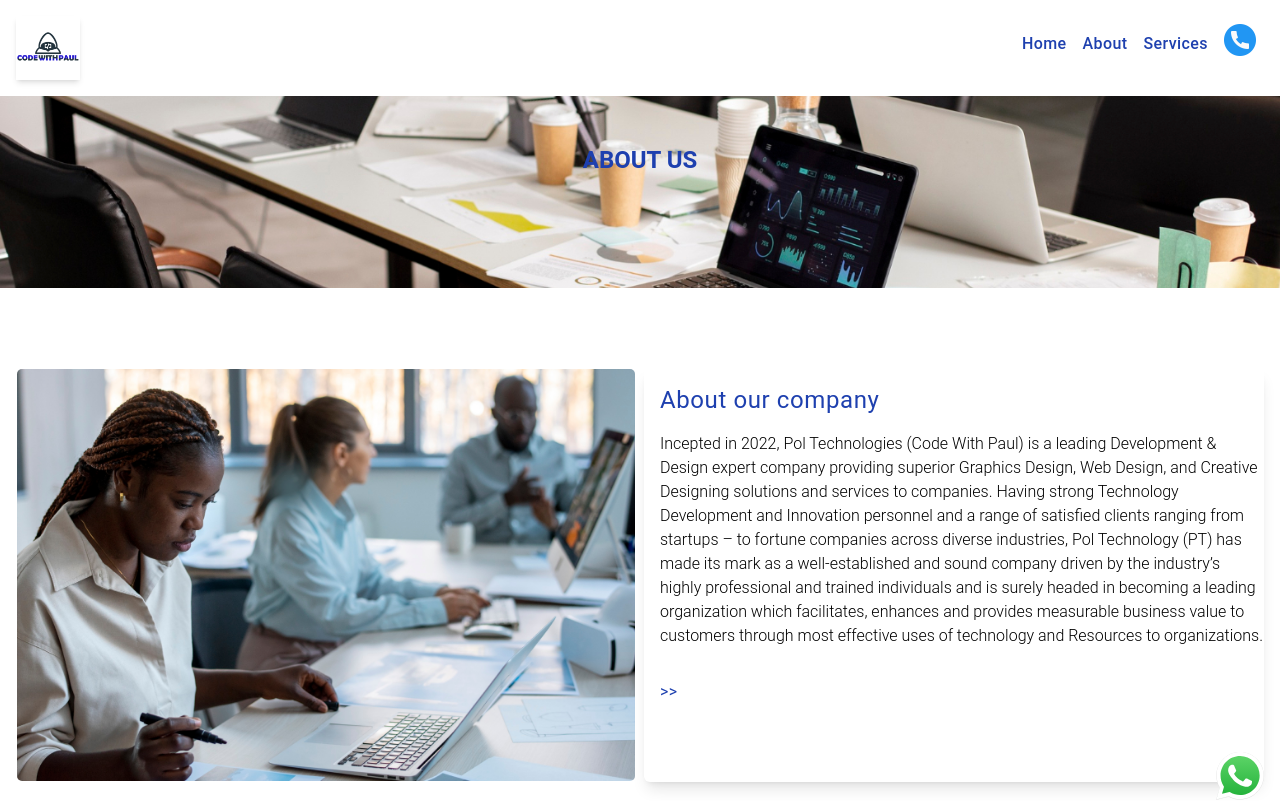
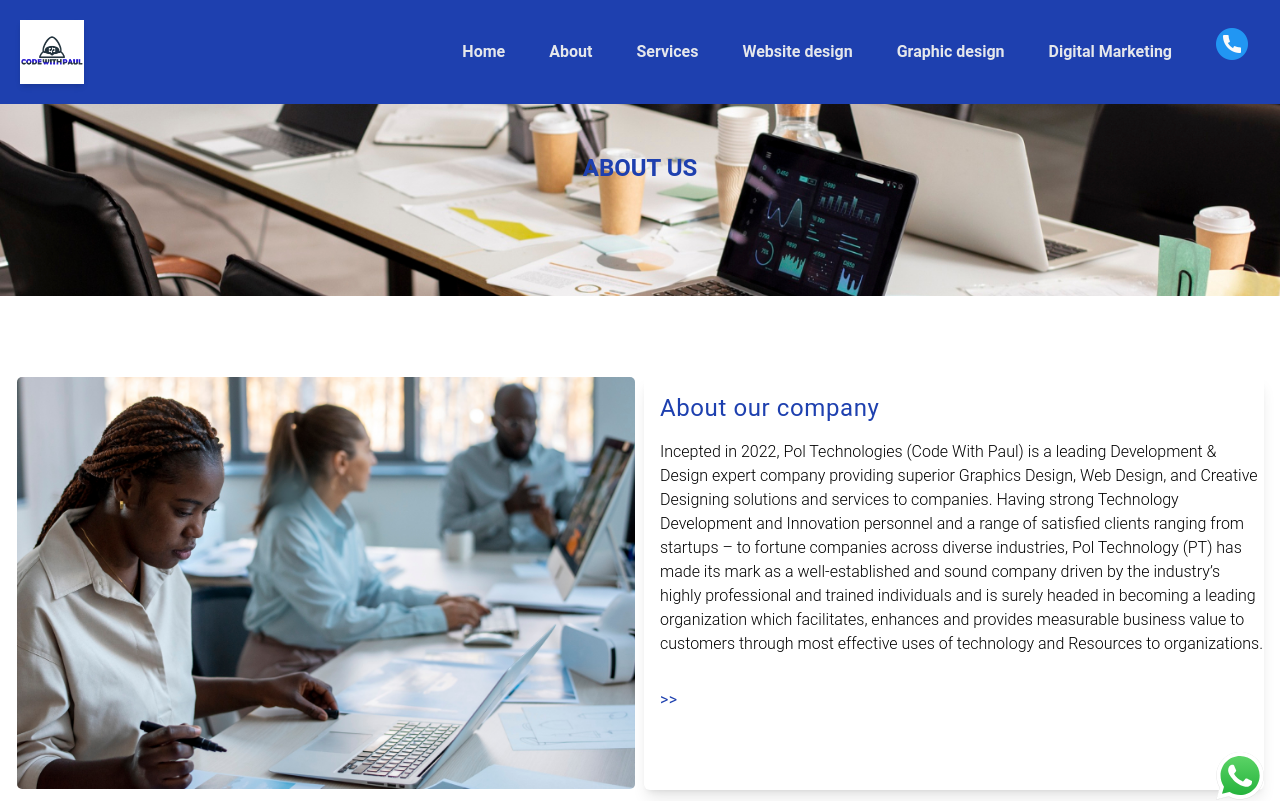
Before and after one commit to Paulhakeem/code-with-paul, a Vue app: page /about in a window 1280 px wide. Shown: the top 801 px of the page. Built offline with nearby package versions, Linux system fonts and the light colour scheme.

Commit message:
Footer.vue Header.vue

```diff
--- a/src/components/Footer.vue
+++ b/src/components/Footer.vue
@@ -123,19 +123,31 @@
           Useful links
         </h6>
         <p class="mb-4">
-          <a href="#!" class="text-white dark:text-white"
-            >Services</a
-          >
+          <RouterLink to="/" class="text-white dark:text-white"
+            >Services
+          </RouterLink>
         </p>
         <p class="mb-4">
-          <a href="#!" class="text-white dark:text-white"
-            >About</a
-          >
+          <RouterLink to="/about"  class="text-white dark:text-white"
+            >About</RouterLink>
+
         </p>
         <p class="mb-4">
-          <a href="#!" class="text-white dark:text-white"
-            >Contacts</a
-          >
+          <RouterLink to=""  class="text-white dark:text-white"
+            >Website design</RouterLink>
+
+        </p>
+
+        <p class="mb-4">
+          <RouterLink to=""  class="text-white dark:text-white"
+            >Graphic design</RouterLink>
+
+        </p>
+
+        <p class="mb-4">
+          <RouterLink to="/reach"  class="text-white dark:text-white"
+            >Contact</RouterLink>
+
         </p>
 
       </div>
--- a/src/components/Header.vue
+++ b/src/components/Header.vue
@@ -1,31 +1,169 @@
 <script setup>
 import {ref} from 'vue'
 import { RouterLink, useRouter } from 'vue-router'
+
+const showMenu = ref(false)
 </script>
 <template>
 
-<header class="bg-white border-gray-200 dark:border-gray-700 shadow-md sticky top-0">
-  <div class="max-w-screen-xl flex items-center justify-between mx-auto p-4">
-    <img src="../assets/LOGO.png" class="w-16 shadow-md">
-    <ul class="flex">
-      <RouterLink to="/">
-      <li class="text-blue-800 font-medium text-md tracking-wide hover:bg-blue-800 hover:text-white p-2 rounded-md cursor-pointer">Home</li>
+<div id="app">
+  <div class="">
+    <div class="bg-blue-800">
+      <nav class="flex container mx-auto px-5 py-5">
+        <ul class="flex flex-grow space-x-4">
+          <li>
+            <a
+              href="/"
+              class="flex items-center space-x-3 text-gray-700 md:mr-5"
+              >
+              <img src="../assets/LOGO.png" class="w-16 bg-white shadow-md">
+
+            </a>
+          </li>
+        </ul>
+        <ul class="flex items-center space-x-5">
+          <li class="hidden sm:flex">
+            <RouterLink to="/"
+              class="text-gray-200 hover:text-gray-400 text font-semibold py-1 px-3"
+              >Home
             </RouterLink>
-        <RouterLink to="/about">
-      <li class="text-blue-800 font-medium text-md tracking-wide hover:bg-blue-800 hover:text-white p-2 rounded-md cursor-pointer">About</li>
+
+          </li>
+          <li class="hidden sm:flex">
+            <RouterLink to="/about"
+              class="text-gray-200 hover:text-gray-400 text font-semibold py-1 px-3"
+              >About
             </RouterLink>
-        <RouterLink to='/service'>
-      <li class="text-blue-800 font-medium text-md tracking-wide p-2 rounded-md cursor-pointer">
-            Services
+
           </li>
+          <li class="hidden sm:flex">
+            <RouterLink to="/service"
+              class="text-gray-200 hover:text-gray-400 text font-semibold py-1 px-3"
+              >Services
             </RouterLink>
-        <RouterLink to="/reach">
-      <li class="text-blue-800 font-medium text-md tracking-wide hover:shadow-md p-2 rounded-md cursor-pointer">
-        <img src="../assets/call.png" class="w-8 animate-bounce">
+
           </li>
+           <li class="hidden sm:flex">
+            <RouterLink to="/service"
+              class="text-gray-200 hover:text-gray-400 text font-semibold py-1 px-3"
+              >Website design
             </RouterLink>
+          </li>
+           <li class="hidden sm:flex">
+            <RouterLink to="/service"
+              class="text-gray-200 hover:text-gray-400 text font-semibold py-1 px-3"
+              >Graphic design
+            </RouterLink>
+          </li>
+           <li class="hidden sm:flex">
+            <RouterLink to="/service"
+              class="text-gray-200 hover:text-gray-400 text font-semibold py-1 px-3"
+              >Digital Marketing
+            </RouterLink>
+          </li>
+           <li class="hidden sm:flex">
+            <RouterLink to="/reach"
+              class="text-gray-200 hover:text-gray-400 text font-semibold py-1 px-3"
+              ><img src="../assets/call.png" class="w-8 animate-bounce">
+            </RouterLink>
+
+          </li>
+        </ul>
+        <ul class="flex sm:hidden" @click="showMenu = !showMenu">
+          <li>
+            <a href="#" class="flex-none absolute right-0 px-5 z-30"
+              >
+              <p
+                class="text-gray-200 font-semibold tracking-wide hover:bg-gray-900 hover:bg-opacity-30 rounded px-2 py-2"
+                >
+                <svg
+                  xmlns="http://www.w3.org/2000/svg"
+                  fill="none"
+                  viewBox="0 0 24 24"
+                  stroke="currentColor"
+                  class="h-6 w-6"
+                  >
+                  <path
+                    stroke-linecap="round"
+                    stroke-linejoin="round"
+                    stroke-width="2"
+                    d="M4 6h16M4 12h16m-7 6h7"
+                    ></path>
+                </svg>
+              </p
+                >
+            </a>
+            <div
+              class="absolute top-0 right-0 z-10 h-screen w-full bg-black transition"
+              :class="{
+              'invisible opacity-0': !showMenu,
+              'visible opacity-40': showMenu,
+              }"
+              ></div>
+            <div
+              class="absolute right-0 z-20 w-full px-5 mt-16 transition"
+              :class="{
+              'invisible opacity-0': !showMenu,
+              'visible opacity-100': showMenu,
+              }"
+              >
+              <ul
+                class="flex flex-col bg-gray-100 w-full rounded shadow-md overflow-hidden"
+                >
+                <li class="flex">
+                  <h3 class="flex flex-1 text-gray-600 font-semibold px-5 py-4">
+                    Menu
+                  </h3>
+                </li>
+                <li class="flex border-t">
+                 <RouterLink to="/"
+                    class="flex flex-1 text-lg text-gray-700 hover:bg-gray-200 font-semibold px-8 py-4"
+                    >Home
+                    </RouterLink>
+                </li>
+                <li class="flex">
+                  <RouterLink to="/about"
+                    class="flex flex-1 text-lg text-gray-700 hover:bg-gray-200 font-semibold px-8 py-4"
+                    >About
+                    </RouterLink>
+                </li>
+                <li class="flex">
+                  <RouterLink to="/service"
+                    class="flex flex-1 text-lg text-gray-700 hover:bg-gray-200 font-semibold px-8 py-4"
+                    >Services
+                    </RouterLink>
+                </li>
+                <li class="flex">
+                  <RouterLink to=""
+                    class="flex flex-1 text-lg text-gray-700 hover:bg-gray-200 font-semibold px-8 py-4"
+                    >Website design
+                    </RouterLink>
+                </li>
+                <li class="flex">
+                  <RouterLink to=""
+                    class="flex flex-1 text-lg text-gray-700 hover:bg-gray-200 font-semibold px-8 py-4"
+                    >Graphic design
+                    </RouterLink>
+                </li>
+                <li class="flex">
+                  <RouterLink to="/service"
+                    class="flex flex-1 text-lg text-gray-700 hover:bg-gray-200 font-semibold px-8 py-4"
+                    >Digital Marketing
+                    </RouterLink>
+                </li>
+                 <li class="flex">
+                  <RouterLink to="/reach"
+                    class="flex flex-1 text-lg text-gray-700 hover:bg-gray-200 font-semibold px-8 py-4"
+                    >Contact Us
+                    </RouterLink>
+                </li>
               </ul>
             </div>
-</header>
+          </li>
+        </ul>
+      </nav>
+    </div>
+  </div>
+</div>
 
 </template>
```
Lines whose indentation alone changed are shown as unchanged.
